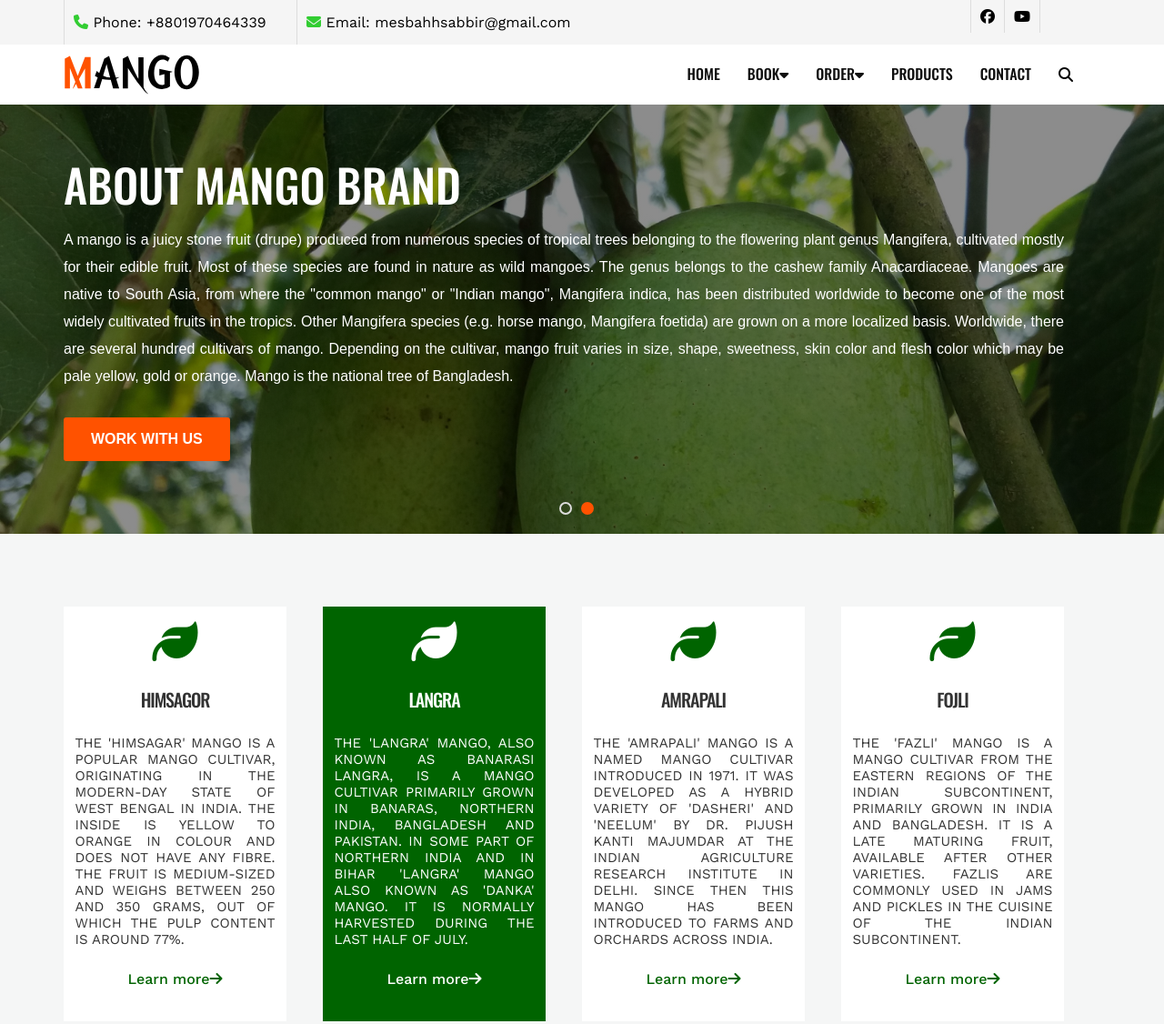
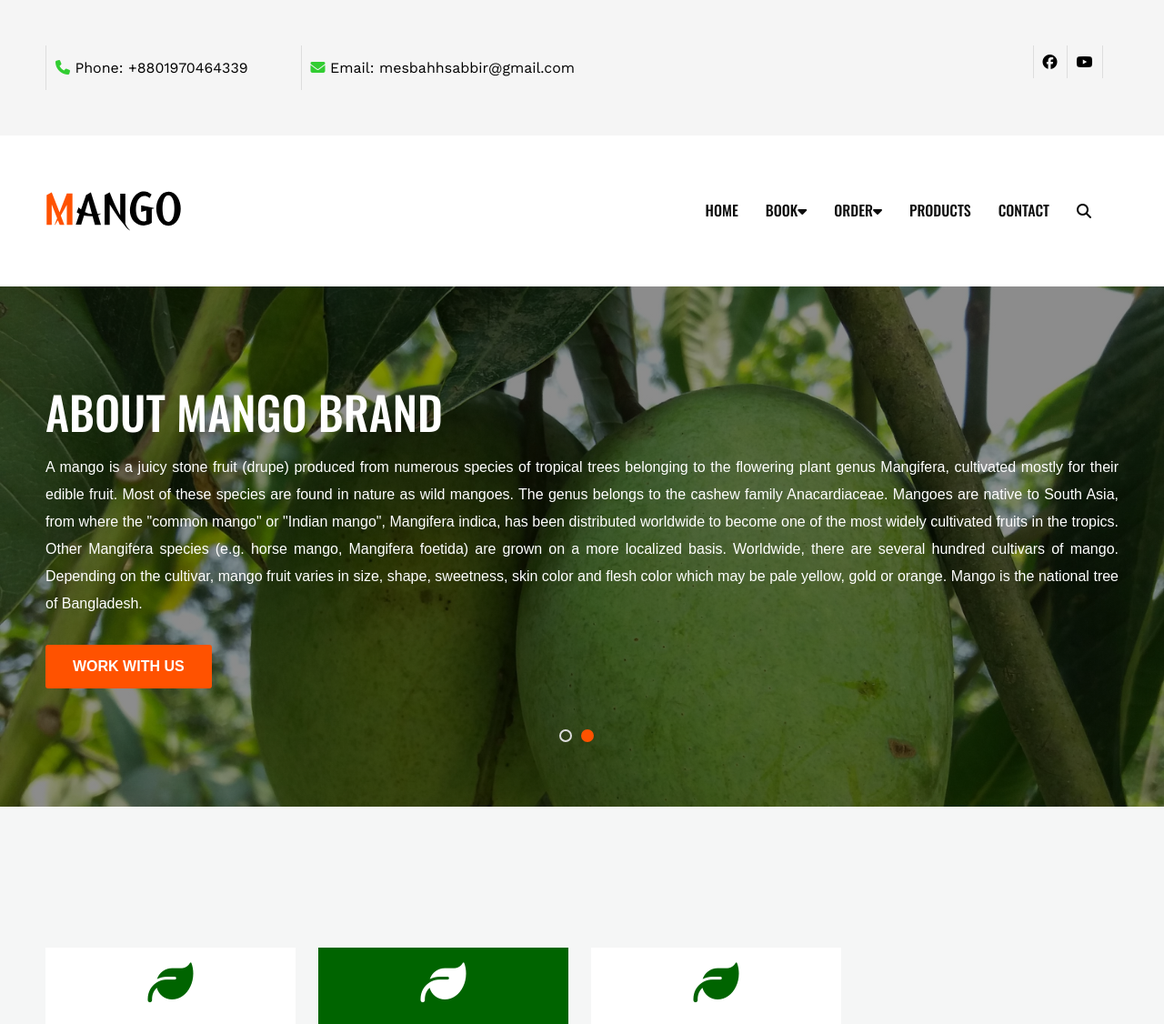
Before and after one commit to mesbahhsabbir/mango, a plain HTML site: page index.html in a window 1280 px wide. Shown: the top 1126 px of the page at 91% size. Drawn offline with nearby package versions, Linux system fonts and the light colour scheme.

Commit message:
Update Mango.css

```diff
--- a/Mango.css
+++ b/Mango.css
@@ -24,18 +24,18 @@ section{
 }
 
 .container {
-    width: 1140px;
-    padding-right: 15px;
-    padding-left: 15px;
+    max-width: 100%;
+	float: center;
+    padding: 50px;
     margin: auto;
 }
 
+
 .phone {
-    width: 235px;
+    min-width: 22%;
     float: left;
 	padding: 15px 10px;
 	border-left: 1px solid #ddd;
-	border-right: 1px solid #ddd;
 }
 
 .phone i {
@@ -43,9 +43,10 @@ section{
 }
 
 .email {
-    width: 720px;
+    min-width: 30%;
     float: left;
 	padding: 15px 10px;
+	border-left: 1px solid #ddd;
 }
 
 .email i {
@@ -54,8 +55,8 @@ section{
 
 
 .social {
-	width: 140px;
-	float: left;
+	min-width: 8%;
+	float: right;
 	transition: .5s;
 	}
 
@@ -66,6 +67,7 @@ section{
 
 .topWrapper {
     overflow: hidden;
+	width: 100%;
 }
 
 
@@ -141,6 +143,7 @@ ul.mainMenuItem li a:hover{
 	background: linear-gradient(#00000073,#00000073), url(image/mango-2.jpg);
 	background-repeat: no-repeat;
 	background-size: 100%;
+	width: 100%;
 	padding:0;
 }
 
@@ -152,14 +155,14 @@ ul.mainMenuItem li a:hover{
 	margin-top: 50px;
 	float: left;
 	color: white;
-	width: 1140;
+	width: 100%;
 }
 
 .sliderContent p{
 	font-family: Arial, Helvetica, sans-serif;
 	font-weight: 500;
 	line-height: 30px;
-	width: 1100px;
+	width: 100%;
 	margin-bottom: 30px;
 	color: white;
 	text-align: justify;
@@ -214,14 +217,16 @@ button#sliderWorkButton:hover{
 
 .sboxWrapper {
 	overflow: hidden;
+	width: 100%;
 }
 
 .singleBox {
-	width: 220px;
+	width: 250px;
 	background: white;
 	padding: 12.5px;
 	float: left;
-	margin-right: 40px;
+	margin-right: 25px;
+	margin-top: 25px;
 	color: #006400;
 	transition: .3s;
 }
@@ -247,6 +252,7 @@ button#sliderWorkButton:hover{
 .sboxActive {
 	background: #006400;
 	color: white;
+	min-width: 250px;
 }
 
 .sboxActive i, a{
@@ -1304,6 +1310,7 @@ ul.subMenu2{
 	transform: scaleX(0);
 	transition: .6s;
 	transform-origin: left;
+
 }
 
 
```
